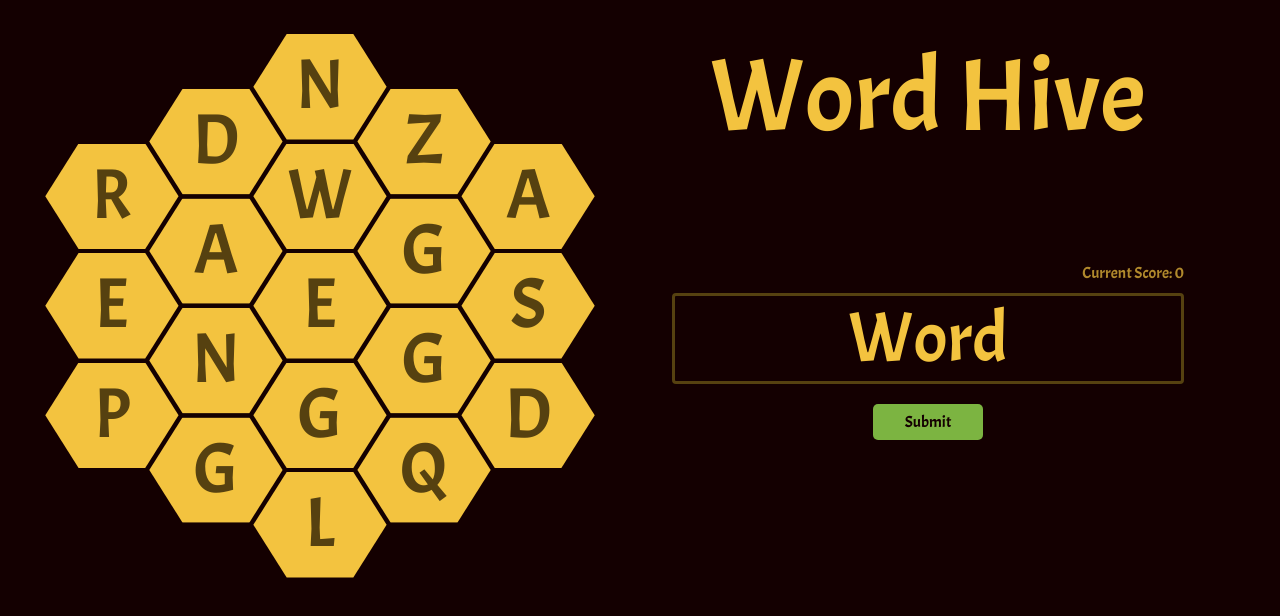
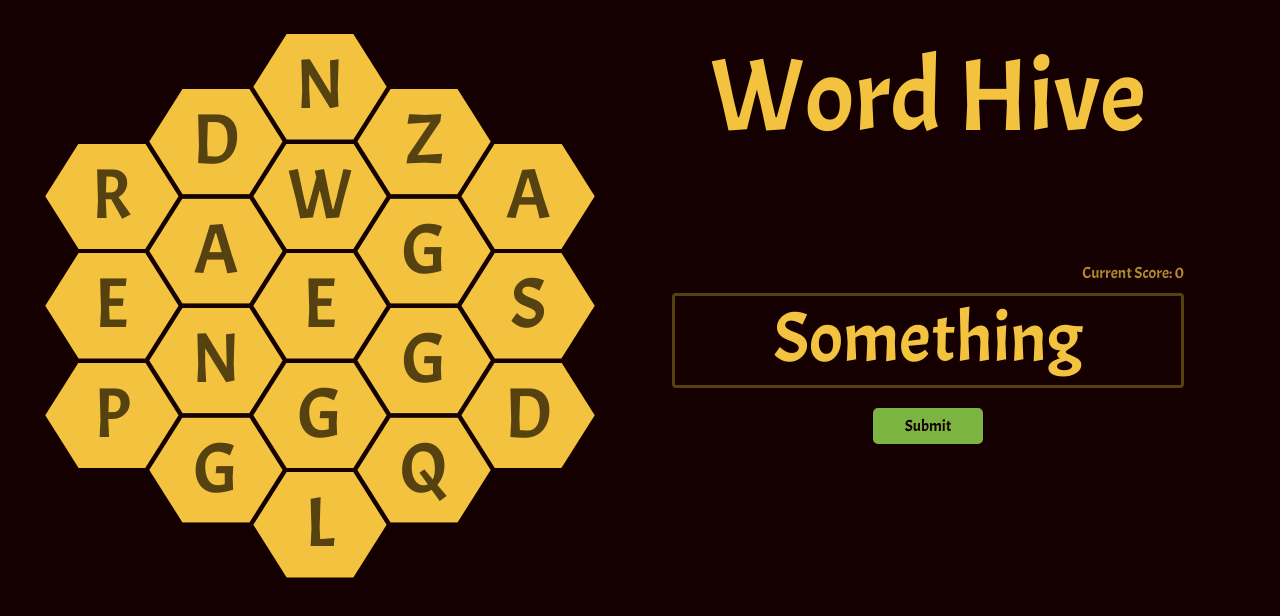
Before and after one commit to Anw0514/word-hive, a React (Create React App) app: page / in a window 1280 px wide. Shown: the top 616 px of the page. Built offline with nearby package versions, Linux system fonts and the light colour scheme.

Commit message:
clear word

```diff
--- a/src/components/SubmitButton.js
+++ b/src/components/SubmitButton.js
@@ -1,5 +1,7 @@
 import React from 'react'
 import styled from 'styled-components'
+import { useSelector, useDispatch } from 'react-redux'
+import { clearWord } from '../redux/wordSlice'
 
 const StyledButton = styled.button`
     background-color: ${props => props.theme.success};
@@ -14,10 +16,28 @@ const StyledButtonContainer = styled.div`
     text-align: center;
 `
 
+const url = 'https://api.dictionaryapi.dev/api/v2/entries/en/'
+
 export default function SubmitButton() {
-  return (
-    <StyledButtonContainer>
-        <StyledButton>Submit</StyledButton>
-    </StyledButtonContainer>
-  )
+    const dispatch = useDispatch()
+    const currentWord = useSelector(state => state.word.currentWord)
+
+    const handleSubmit = () => {
+        if (currentWord) {
+            fetch(url + currentWord)
+                .then(resp => resp.json())
+                .then(res => {
+                    if (res[0].word) {
+                        dispatch(clearWord())
+                    }
+                })
+                .catch(error => console.log(error))
+        }
+    }
+
+    return (
+        <StyledButtonContainer>
+            <StyledButton onClick={handleSubmit}>Submit</StyledButton>
+        </StyledButtonContainer>
+    )
 }
--- a/src/components/WordBar.js
+++ b/src/components/WordBar.js
@@ -6,6 +6,7 @@ const StyledWordBar = styled.div`
     border: 3px solid ${props => props.theme.secondary};
     border-radius: 4px;
     line-height:1.2em;
+    min-height: 1.35em;
     margin: ${props => props.horizontal ? '0px' : '20px'} auto 20px;
     width: 80%;
     text-align: center;
@@ -15,7 +16,8 @@ const StyledWordBar = styled.div`
 
 export default function WordBar() {
     const isHorizontal = useSelector(state => state.app.isHorizontal)
+    const currentWord = useSelector(state => state.word.currentWord)
     return (
-        <StyledWordBar horizontal={isHorizontal}>Word</StyledWordBar>
+        <StyledWordBar horizontal={isHorizontal}>{currentWord}</StyledWordBar>
     )
 }
--- a/src/redux/wordSlice.js
+++ b/src/redux/wordSlice.js
@@ -5,11 +5,16 @@ export const wordSlice = createSlice({
   name: 'word',
   initialState: {
     letters: generateGridArray(),
-    currentWord: ''
+    currentWord: 'Something'
   },
   reducers: {
     // addLetter, removeLetter, testWord?
+    clearWord: state => {
+      state.currentWord = ''
+    },
   }
 })
 
+export const { clearWord } = wordSlice.actions
+
 export default wordSlice.reducer
```
